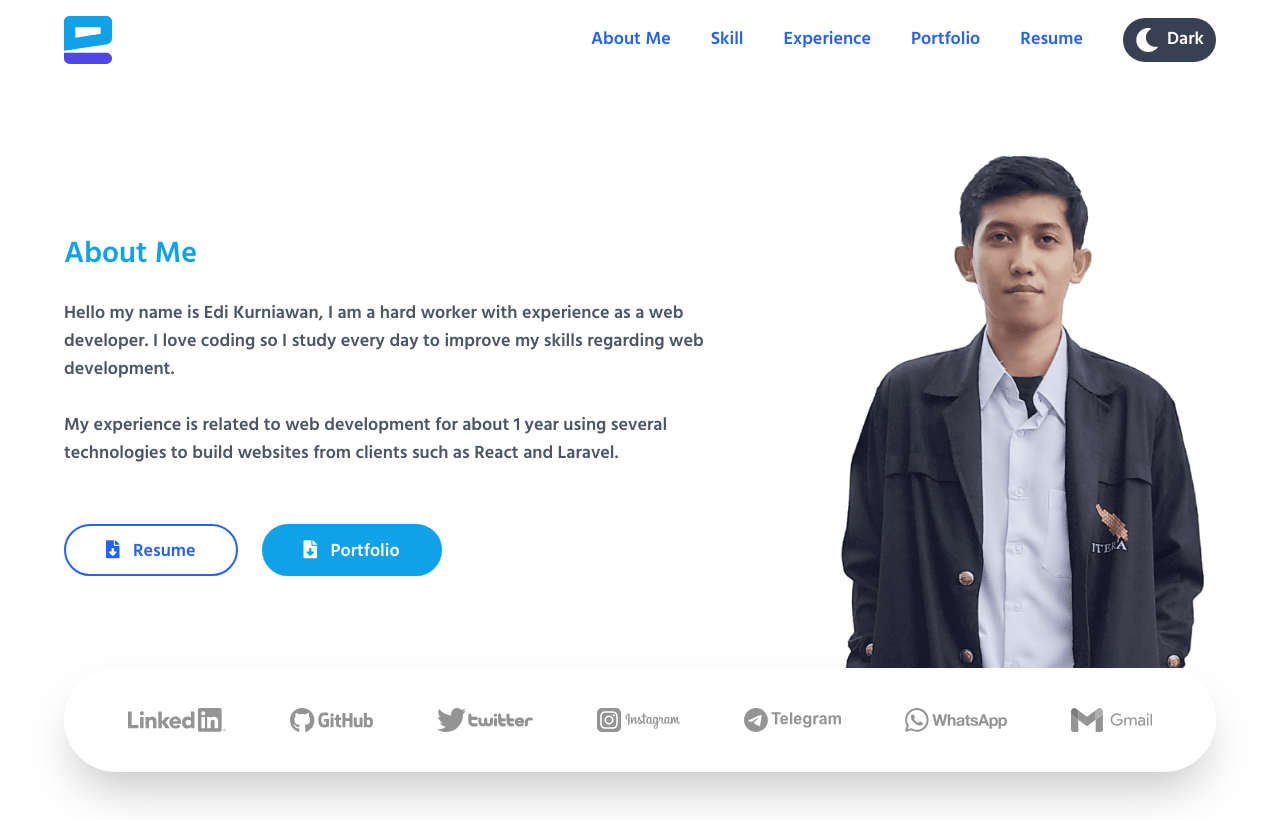
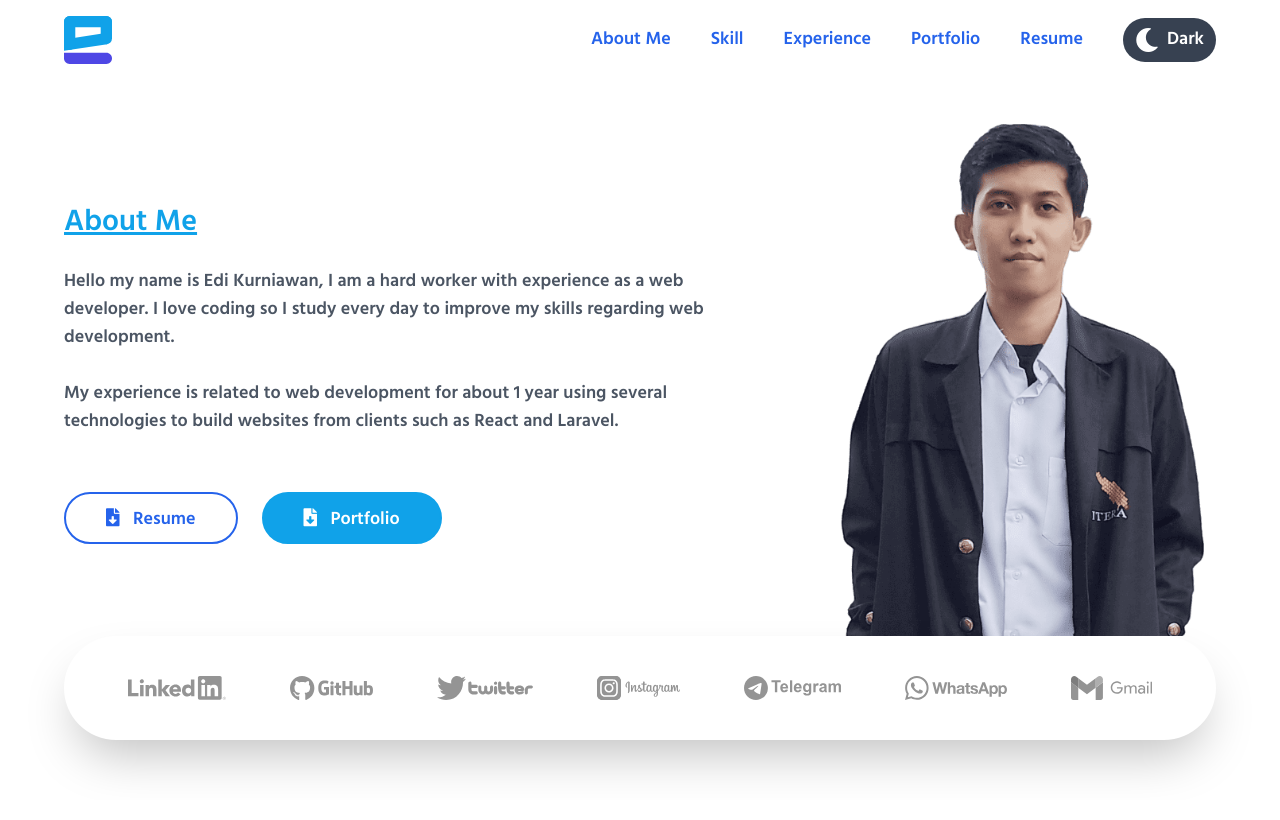
Before and after one commit to edikurniawan-dev/edikurniawan.dev, a React (Create React App) app: page /about-me in a window 1280 px wide. Built offline with nearby package versions, Linux system fonts and the light colour scheme.

Commit message:
remove link on rasume and portfolio

```diff
--- a/src/pages/About-Me.jsx
+++ b/src/pages/About-Me.jsx
@@ -19,11 +19,13 @@ import GmailGray from '../images/logo/gmail-gray.svg';
 
 const Home = () => {
     return (
-        <main className="flex flex-col pt-8">
+        <main className="flex flex-col">
             <div className="flex items-center justify-between">
                 <div className="font-hind w-2/3 text-gray-600 space-y-4">
                     <div className="pr-32">
-                        <h1 className="text-3xl text-blue-light">About Me</h1>
+                        <h1 className="text-3xl text-blue-light underline">
+                            About Me
+                        </h1>
                         <p className="text-lg">
                             <br />
                             Hello my name is Edi Kurniawan, I am a hard worker
@@ -40,13 +42,13 @@ const Home = () => {
 
                     <div className="flex items-center space-x-6 text-lg pt-10">
                         <a
-                            href="https://github.com/edikurniawan-dev"
+                            href="#0"
                             className="text-blue-600 pt-3 pb-2 px-10 rounded-full border-2 border-blue-600 hover:bg-blue-600 hover:text-white">
                             <i className="fas fa-file-download"></i>
                             &nbsp;&nbsp; Resume
                         </a>
                         <a
-                            href="https://github.com/edikurniawan-dev"
+                            href="#0"
                             className="text-white pt-3 pb-2 px-10 rounded-full border-2 border-blue-light bg-blue-light hover:bg-white hover:text-blue-light">
                             <i className="fas fa-file-download"></i>
                             &nbsp;&nbsp; Portfolio
```
